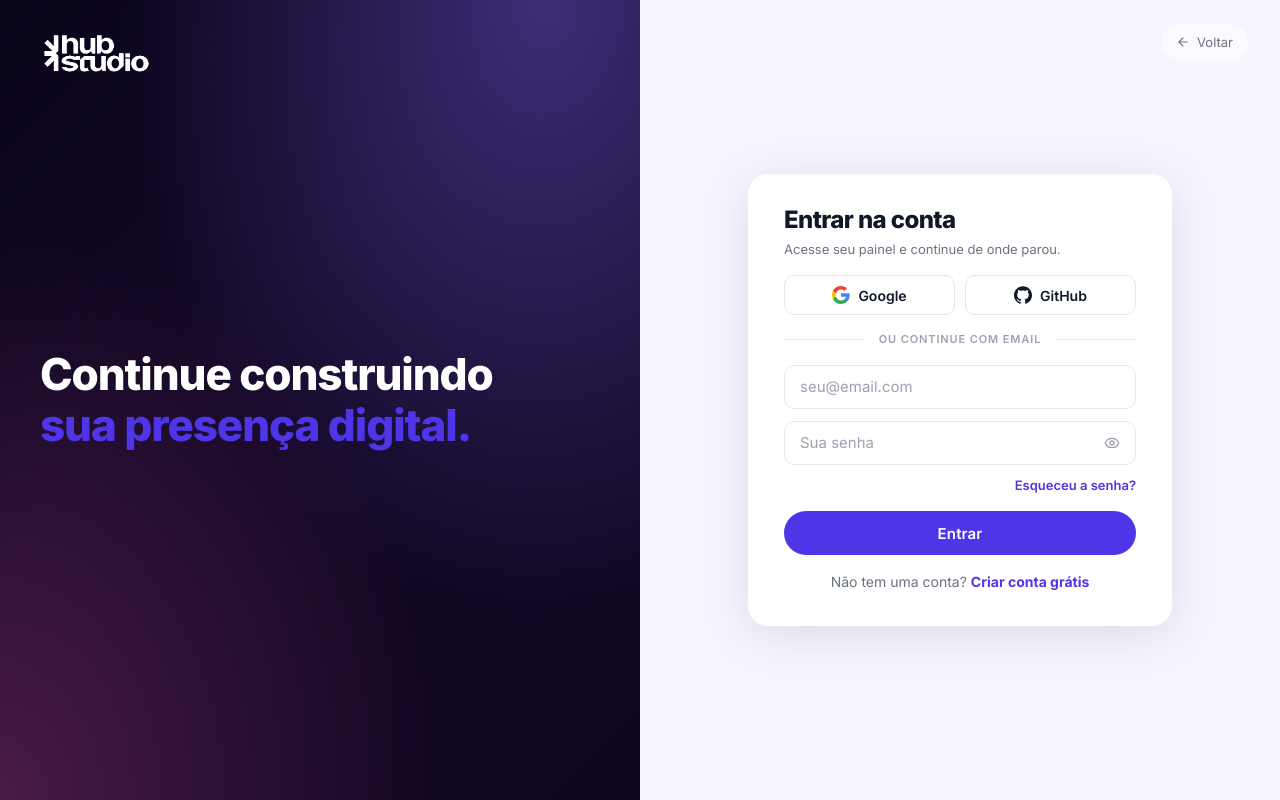
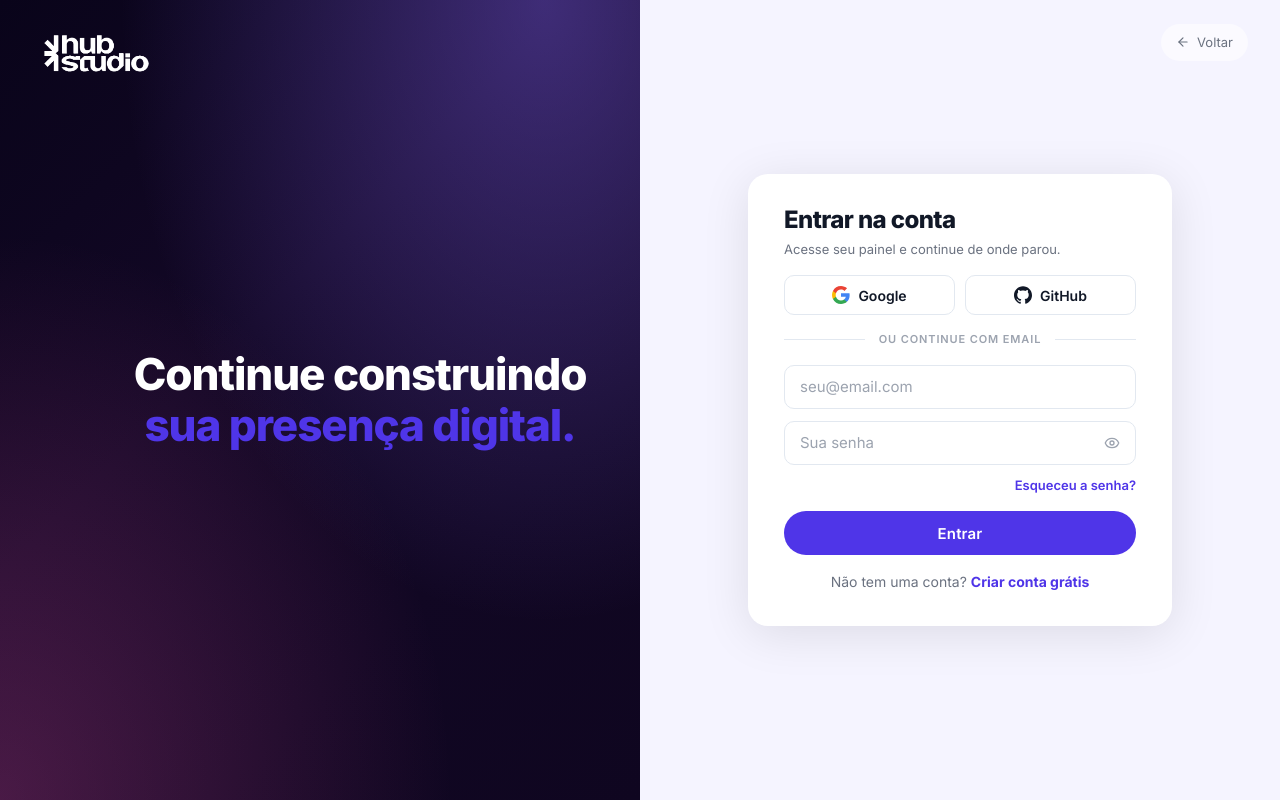
Before and after one commit to brenosemfreio/tcc, a React (Vite) app: page /entrar in a window 1280 px wide. Built offline with nearby package versions, Linux system fonts and the light colour scheme.

Commit message:
chore: auto sync [Claude]

```diff
--- a/src/pages/Login/Login.css
+++ b/src/pages/Login/Login.css
@@ -36,6 +36,9 @@
   width: 50%;
   height: 100vh;
   overflow: hidden;
+  display: flex;
+  align-items: center;
+  justify-content: center;
   background:
     radial-gradient(ellipse at 85% 0%, rgba(124, 95, 232, 0.42), transparent 55%),
     radial-gradient(ellipse at 0% 100%, rgba(232, 79, 165, 0.26), transparent 50%),
@@ -61,12 +64,10 @@
 }
 
 .auth__left-headline {
-  position: absolute;
-  top: 50%;
-  left: 3rem;
-  right: 3rem;
-  transform: translateY(-50%);
+  position: relative;
   z-index: 2;
+  text-align: center;
+  padding: 0 3rem;
 }
 .auth__left-headline h2 {
   margin: 0;
@@ -75,7 +76,6 @@
   line-height: 1.15;
   letter-spacing: -0.025em;
   color: #fff;
-  max-width: 32rem;
 }
 .auth__left-headline h2 span {
   color: var(--color-primary);
```
